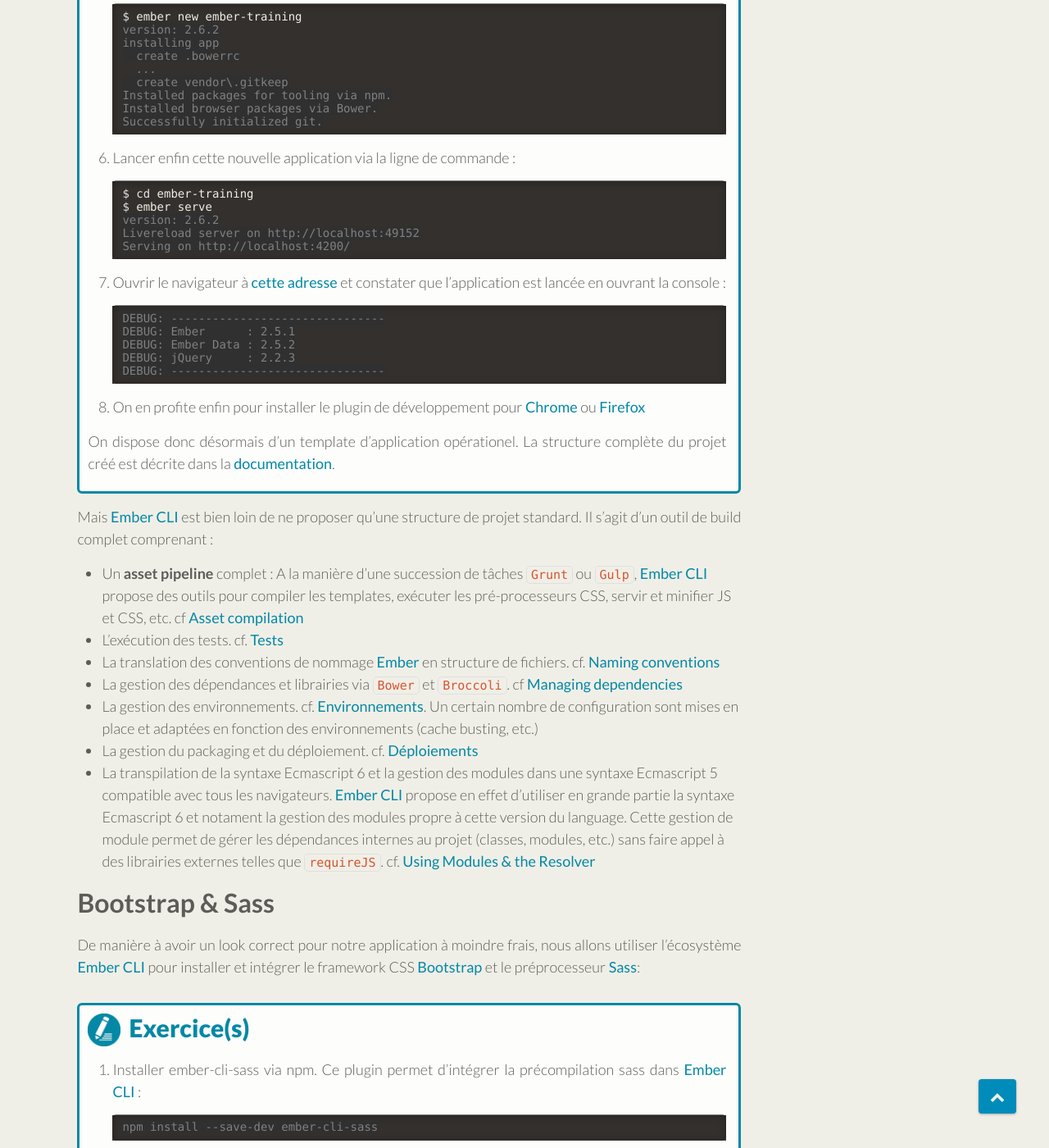
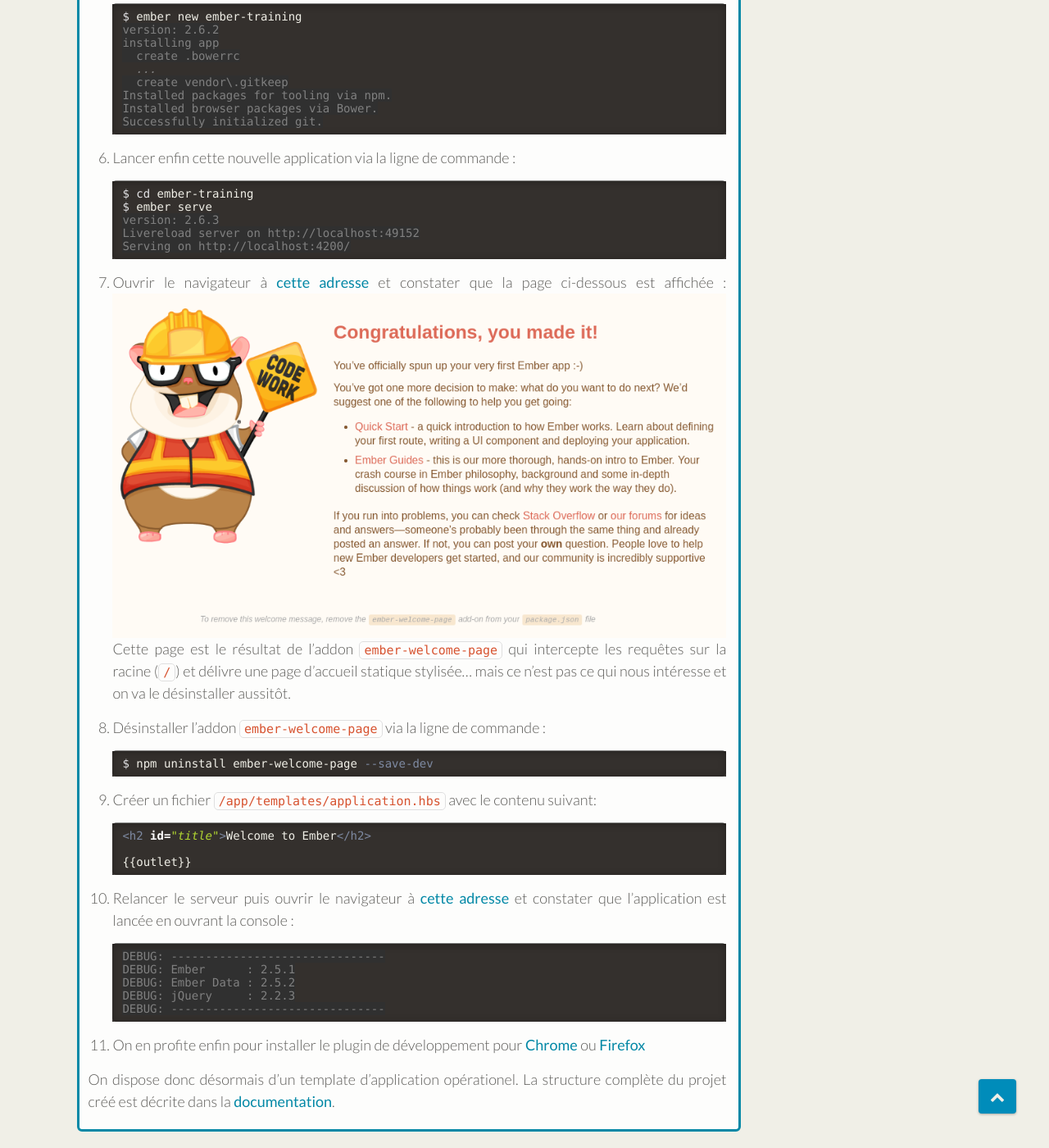
Before and after one commit to bmeurant/bmeurant.github.io, a Jekyll site: the page built from ember/training/ember-cli.md, in a window 1280 px wide and 1400 px high, scrolled down 1812 px. Shown: the whole window at 82% size. Built offline with Jekyll 4.4.1, drawn with Linux system fonts in a browser that asks for light colours; nearby versions of some CDN libraries.

Commit message:
Update document with ember-cli 2.6.3

````diff
--- a/ember/training/ember-cli.md
+++ b/ember/training/ember-cli.md
@@ -96,12 +96,31 @@
    ```console
    $ cd ember-training
    $ ember serve
-   version: 2.6.2
+   version: 2.6.3
    Livereload server on http://localhost:49152
    Serving on http://localhost:4200/
    ```
 
-1. Ouvrir le navigateur à [cette adresse](http://localhost:4200/) et constater que l'application est lancée en ouvrant la console :
+1. Ouvrir le navigateur à [cette adresse](http://localhost:4200/) et constater que la page ci-dessous est affichée :
+   ![Ember Welcome Page](/images/ember-welcome-page.png)
+   Cette page est le résultat de l'addon `ember-welcome-page` qui intercepte les requêtes sur la racine (`/`) et délivre une page d'accueil statique stylisée... mais ce n'est pas ce qui nous intéresse et on va le désinstaller aussitôt.
+
+1. Désinstaller l'addon `ember-welcome-page` via la ligne de commande :
+
+   ```console
+   $ npm uninstall ember-welcome-page --save-dev
+   ```
+
+1. Créer un fichier `/app/templates/application.hbs` avec le contenu suivant:
+   {% raw %}
+   ```html
+   <h2 id="title">Welcome to Ember</h2>
+
+   {{outlet}}
+   ```
+   {% endraw %}
+
+1. Relancer le serveur puis ouvrir le navigateur à [cette adresse](http://localhost:4200/) et constater que l'application est lancée en ouvrant la console :
 
    ```console
    DEBUG: -------------------------------
````
Also changed, not shown: images/ember-welcome-page.png (added).
